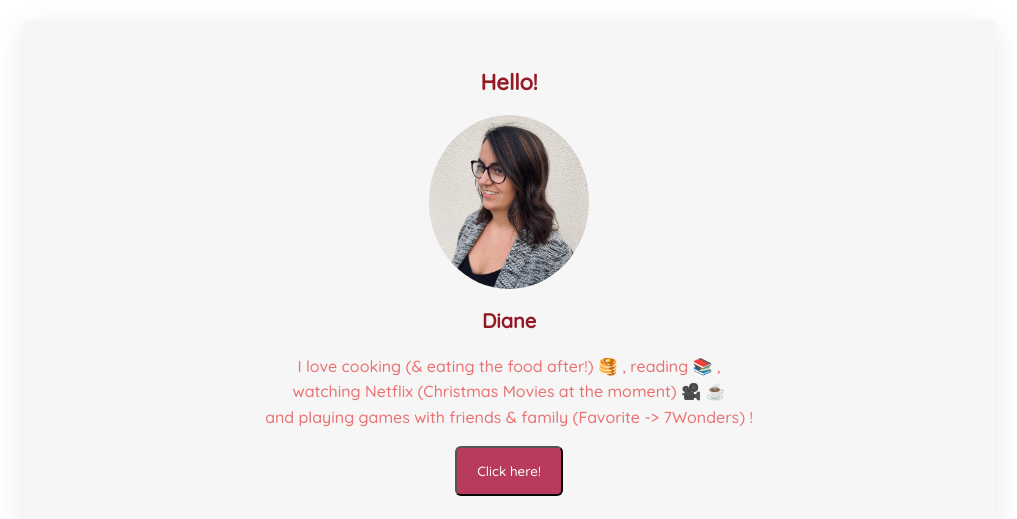
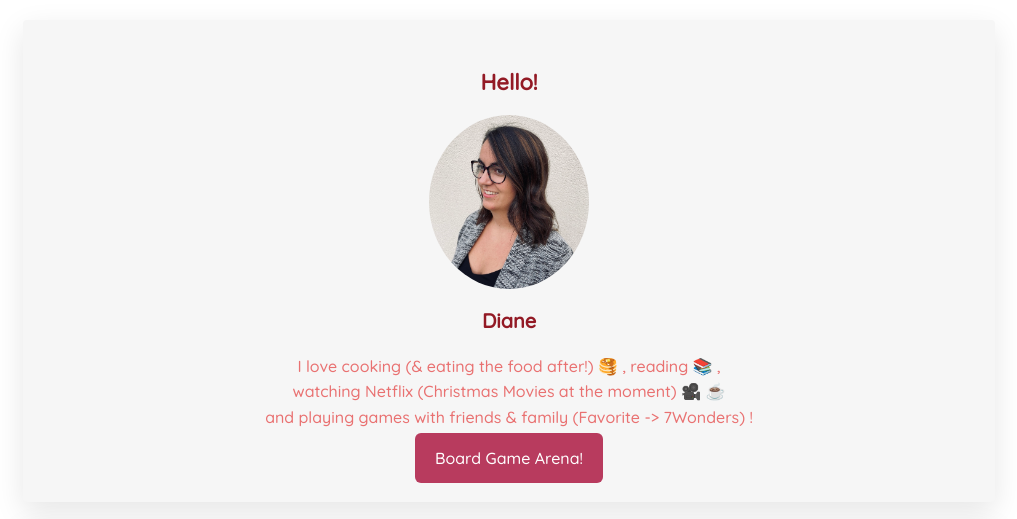
Before and after one commit to DianeHb/profile, a plain HTML site: page index.html in a window 1280 px wide. Shown: the top 519 px of the page, without its empty margins (131-1148 px from the left). Drawn offline with Linux system fonts and the light colour scheme.

Commit message:
Change button

```diff
--- a/index.html
+++ b/index.html
@@ -14,7 +14,7 @@
       <p>I love cooking (& eating the food after!) 🥞 , reading 📚 ,<br>
         watching Netflix (Christmas Movies at the moment) 🎥 ☕ <br>
         and playing games with friends & family (Favorite -> 7Wonders) !</p>
-      <button class="btn_red">Click here!</button>
+      <a class="btn_red" href="https://fr.boardgamearena.com/" target="_blank">Board Game Arena!</a>
     </div>
     <div class="card text-center">
       <ul class="list-inline">
```
